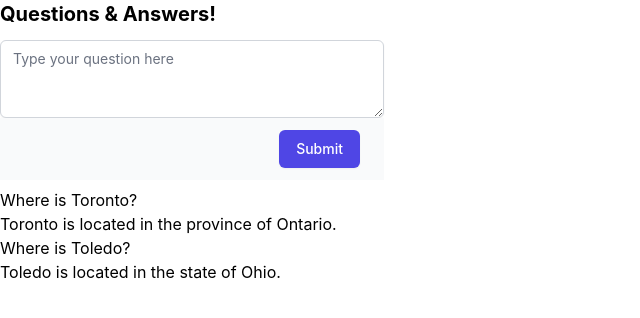
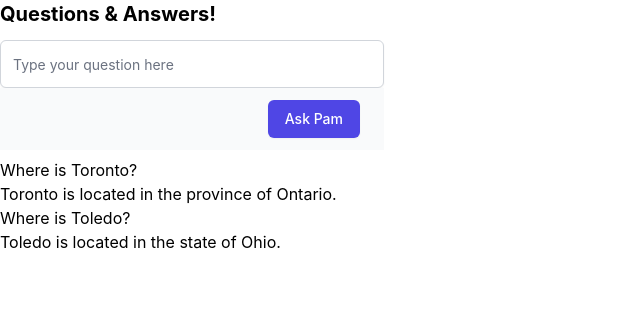
Before and after one commit to pammcinnis10/openai-app, a React (Create React App) app: page / in a window 1280 px wide. Shown: the top 318 px of the page, without its empty margins (0-640 px from the left). Built offline with nearby package versions, Linux system fonts and the light colour scheme.

Commit message:
removed API key

```diff
--- a/src/App.js
+++ b/src/App.js
@@ -5,6 +5,7 @@ import openAI from "./openAi";
 
 class App extends React.Component {
   state = {
+    formLoading: false,
     // array of { prompt: 'hello?', completion: 'hi!' }
     promptsCompletions: [
       {
@@ -19,6 +20,7 @@ class App extends React.Component {
   };
 
   handleQuestion = (questionValue) => {
+    this.setState({ formLoading: true });
     openAI(questionValue).then((response) => {
       const obj = {
         prompt: questionValue,
@@ -27,6 +29,7 @@ class App extends React.Component {
       this.setState(
         {
           promptsCompletions: [obj, ...this.state.promptsCompletions],
+          formLoading: false,
         },
         () => console.log(this.state)
       );
@@ -47,8 +50,7 @@ class App extends React.Component {
           */}
         <QuestionForm
           onSubmit={this.handleQuestion}
-          matt={"here!"}
-          pam={"yo!"}
+          loading={this.state.formLoading}
         />
 
         <ul>
--- a/src/QuestionForm.js
+++ b/src/QuestionForm.js
@@ -34,24 +34,47 @@ class QuestionForm extends React.Component {
               Question
             </label>
             <div class="mt-1">
-              <textarea
+              <input
                 id="question"
                 name="question"
-                rows="3"
-                class="shadow-sm focus:ring-indigo-500 focus:border-indigo-500 mt-1 block w-full sm:text-sm border border-gray-300 rounded-md"
+                type="text"
+                class="shadow-sm focus:ring-indigo-500 focus:border-indigo-500 mt-1 block w-full sm:text-sm border border-gray-300 rounded-md h-12"
                 placeholder="Type your question here"
                 value={this.state.value}
                 onChange={this.handleChange}
-              ></textarea>
+              ></input>
             </div>
           </div>
           <div class="px-4 py-3 bg-gray-50 text-right sm:px-6">
             <button
+              disabled={this.props.loading}
               type="submit"
               class="inline-flex justify-center py-2 px-4 border border-transparent shadow-sm text-sm font-medium rounded-md text-white bg-indigo-600 hover:bg-indigo-700 focus:outline-none focus:ring-2 focus:ring-offset-2 focus:ring-indigo-500"
               value="Submit"
             >
-              Submit
+              {this.props.loading && (
+                <svg
+                  class="animate-spin -ml-1 mr-3 h-5 w-5 text-white"
+                  xmlns="http://www.w3.org/2000/svg"
+                  fill="none"
+                  viewBox="0 0 24 24"
+                >
+                  <circle
+                    class="opacity-25"
+                    cx="12"
+                    cy="12"
+                    r="10"
+                    stroke="currentColor"
+                    stroke-width="4"
+                  ></circle>
+                  <path
+                    class="opacity-75"
+                    fill="currentColor"
+                    d="M4 12a8 8 0 018-8V0C5.373 0 0 5.373 0 12h4zm2 5.291A7.962 7.962 0 014 12H0c0 3.042 1.135 5.824 3 7.938l3-2.647z"
+                  ></path>
+                </svg>
+              )}
+              {this.props.loading ? "Pam is thinking" : "Ask Pam"}
             </button>
           </div>
 
--- a/src/openAi.js
+++ b/src/openAi.js
@@ -3,8 +3,7 @@ const openAI = (question) => {
   return fetch("https://api.openai.com/v1/engines/text-curie-001/completions", {
     method: "POST",
     headers: {
-      Authorization:
-        "Bearer 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",
+      Authorization: `Bearer ${process.env.REACT_APP_OPENAI_KEY}`,
       "Content-Type": "application/json",
     },
     body: JSON.stringify({
```
